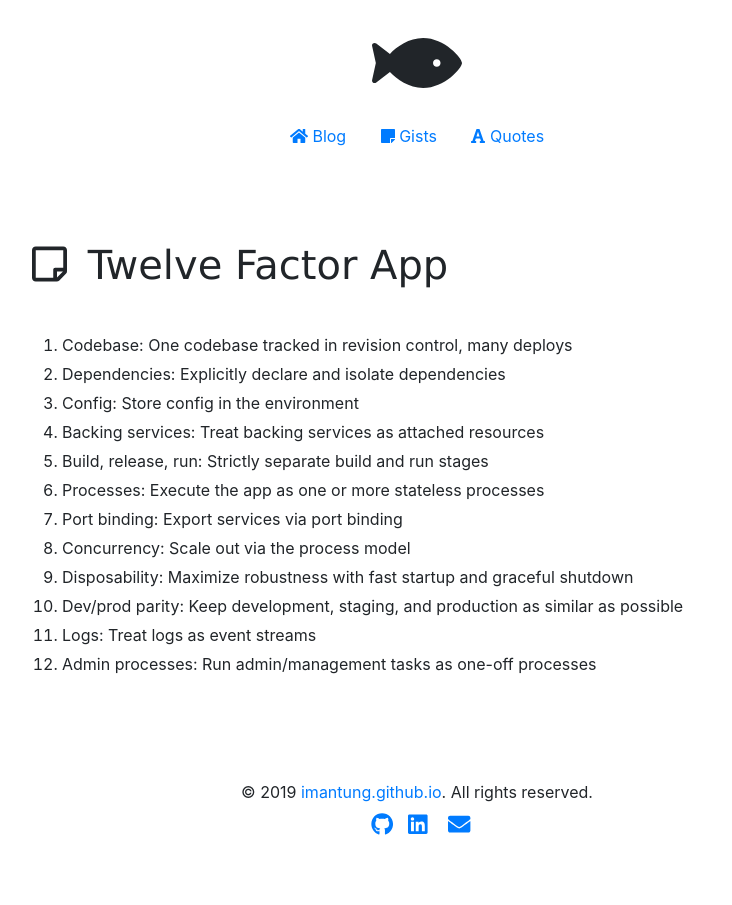
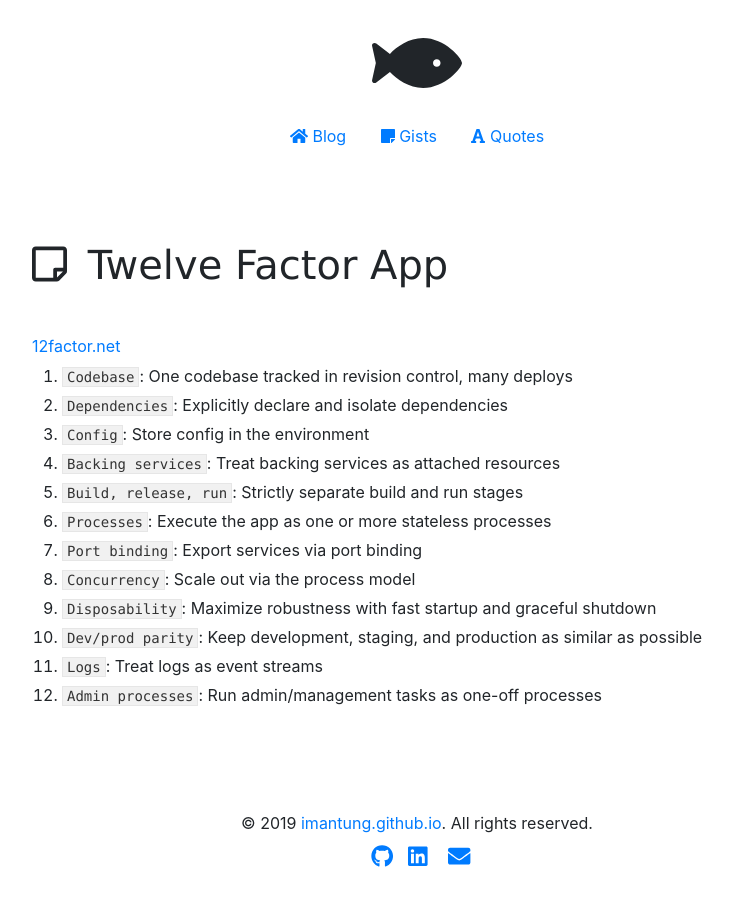
Before and after one commit to imantung/imantung.github.io, a Jekyll site: the page built from gist/twelve-factor-app.md, in a window 1280 px wide. Shown: the whole page, without its empty margins (223-955 px from the left). Built offline with Jekyll 4.4.1, drawn with Linux system fonts in a browser that asks for light colours.

Commit message:
update content

```diff
--- a/gist/twelve-factor-app.md
+++ b/gist/twelve-factor-app.md
@@ -3,15 +3,17 @@ layout: gist
 title: Twelve Factor App
 ---
 
-1. Codebase: One codebase tracked in revision control, many deploys
-2. Dependencies: Explicitly declare and isolate dependencies
-3. Config: Store config in the environment
-4. Backing services: Treat backing services as attached resources
-5. Build, release, run: Strictly separate build and run stages
-6. Processes: Execute the app as one or more stateless processes
-7. Port binding: Export services via port binding
-8. Concurrency: Scale out via the process model
-9. Disposability: Maximize robustness with fast startup and graceful shutdown
-10. Dev/prod parity: Keep development, staging, and production as similar as possible
-11. Logs: Treat logs as event streams
-12. Admin processes: Run admin/management tasks as one-off processes
+[12factor.net](https://12factor.net/)
+
+1. `Codebase`: One codebase tracked in revision control, many deploys
+2. `Dependencies`: Explicitly declare and isolate dependencies
+3. `Config`: Store config in the environment
+4. `Backing services`: Treat backing services as attached resources
+5. `Build, release, run`: Strictly separate build and run stages
+6. `Processes`: Execute the app as one or more stateless processes
+7. `Port binding`: Export services via port binding
+8. `Concurrency`: Scale out via the process model
+9. `Disposability`: Maximize robustness with fast startup and graceful shutdown
+10. `Dev/prod parity`: Keep development, staging, and production as similar as possible
+11. `Logs`: Treat logs as event streams
+12. `Admin processes`: Run admin/management tasks as one-off processes
```
Also changed, not shown: gist/chef.md (+5 -0 lines), gist/web-development.md (+2 -0 lines).
